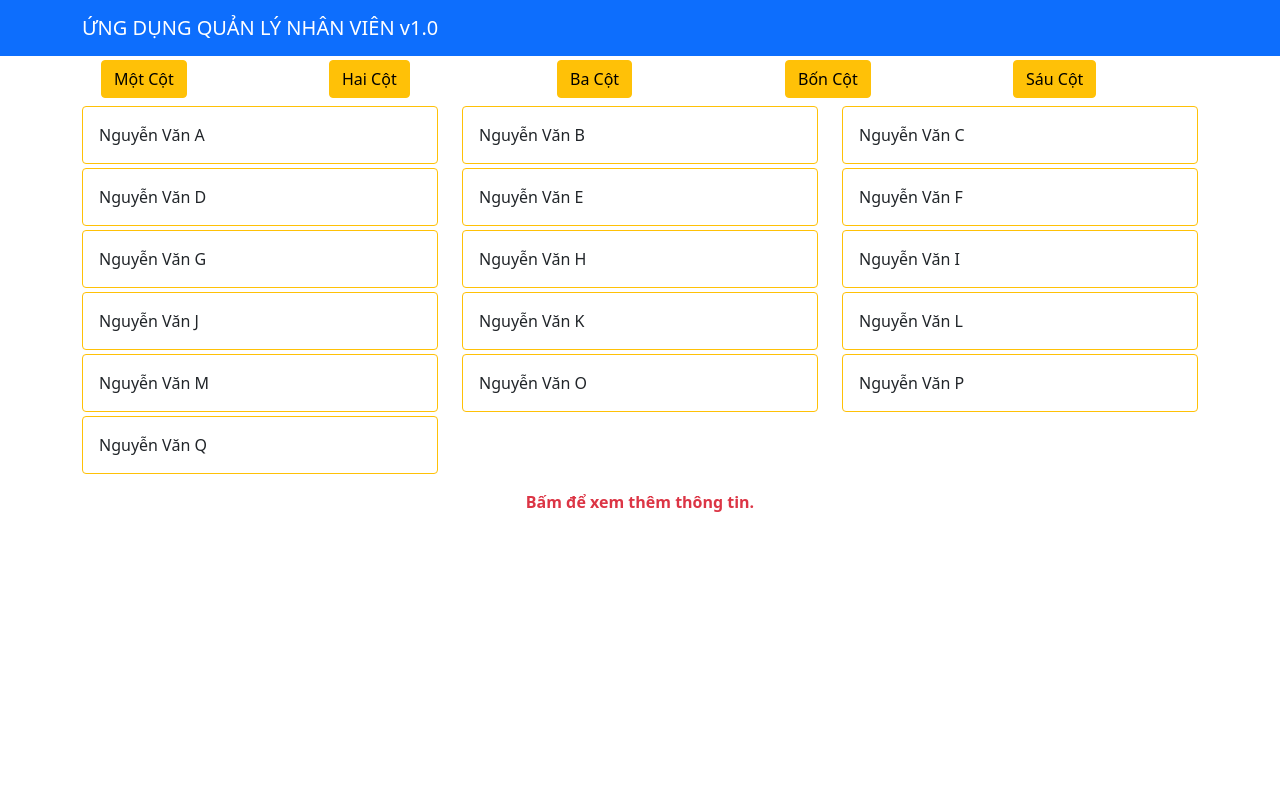
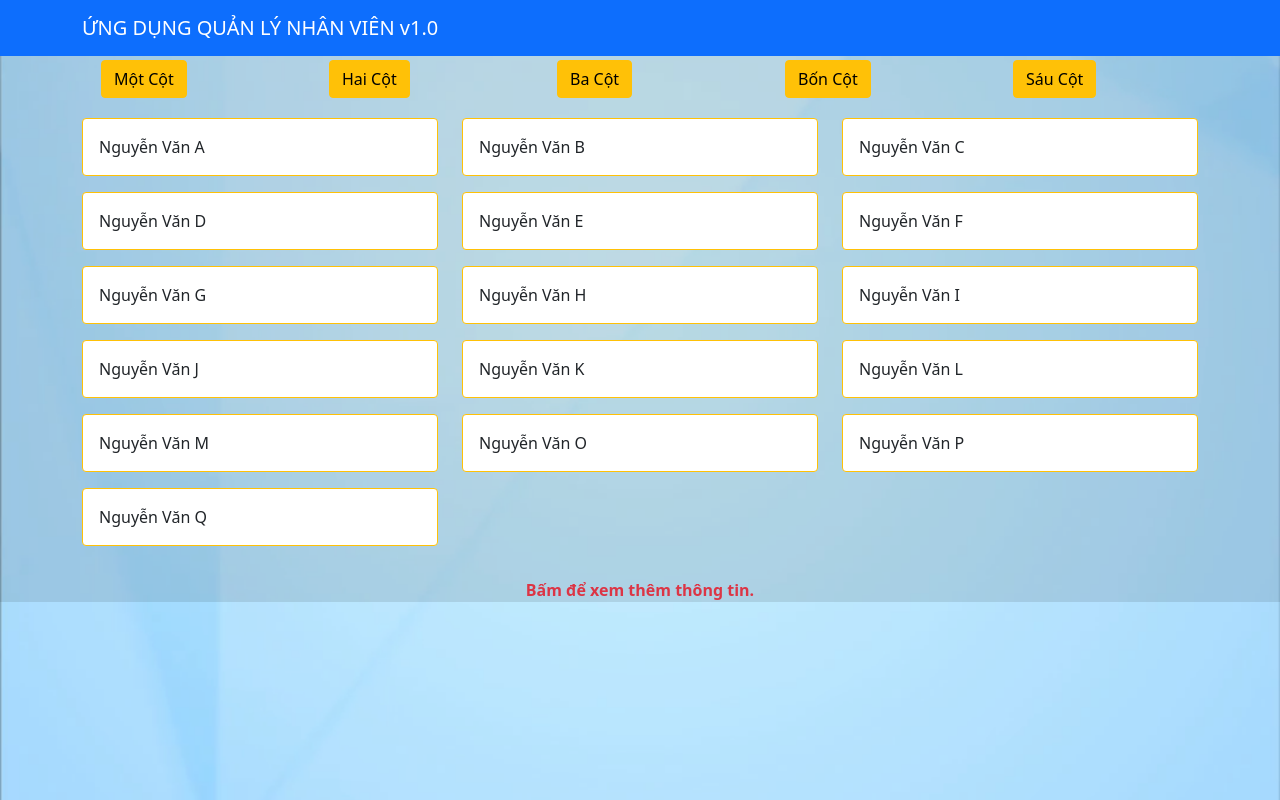
Before and after one commit to ciddt/FunixAss, a React (Create React App) app: page / in a window 1280 px wide. Built offline with nearby package versions, Linux system fonts and the light colour scheme.

Commit message:
Styling the app

```diff
--- a/src/index.css
+++ b/src/index.css
@@ -5,9 +5,25 @@ body {
     sans-serif;
   -webkit-font-smoothing: antialiased;
   -moz-osx-font-smoothing: grayscale;
+  background-image: url(../public/assets/image/background.png);
+  background-position: center;
+  background-repeat: no-repeat;
+  background-size: cover;
 }
 
 code {
   font-family: source-code-pro, Menlo, Monaco, Consolas, 'Courier New',
     monospace;
 }
+
+button:hover,
+.staff-list:hover {
+  cursor: pointer;
+  background-color: blue !important;
+  color: wheat !important;
+}
+
+.wrapper {
+  background-color: rgba(0, 0, 0, 0);
+  background-color: rgba(0, 0, 0, 0.1);
+}
--- a/src/shared/component/StaffList.js
+++ b/src/shared/component/StaffList.js
@@ -4,9 +4,9 @@ import dateFormat from "dateformat";
 
 const StaffListCard = ({staffData, column, onClick}) => (
     <div className={column}>
-        <div className="card mt-1 border-warning">
+        <div className="card mt-3 border-warning">
             <div
-                className="card-body"
+                className="card-body staff-list"
                 onClick={onClick}
             >
                 {staffData.name}
@@ -147,7 +147,7 @@ class StaffList extends Component {
                         ))
                     }
                 </div>
-                <div className="row">
+                <div className="row p-2">
                     {this.staffDetailRender(this.state.staffDetail)}
                 </div>
                 <p className="text-danger fw-bold text-center mt-3">
```
Also changed, not shown: public/assets/image/background.png (added).
